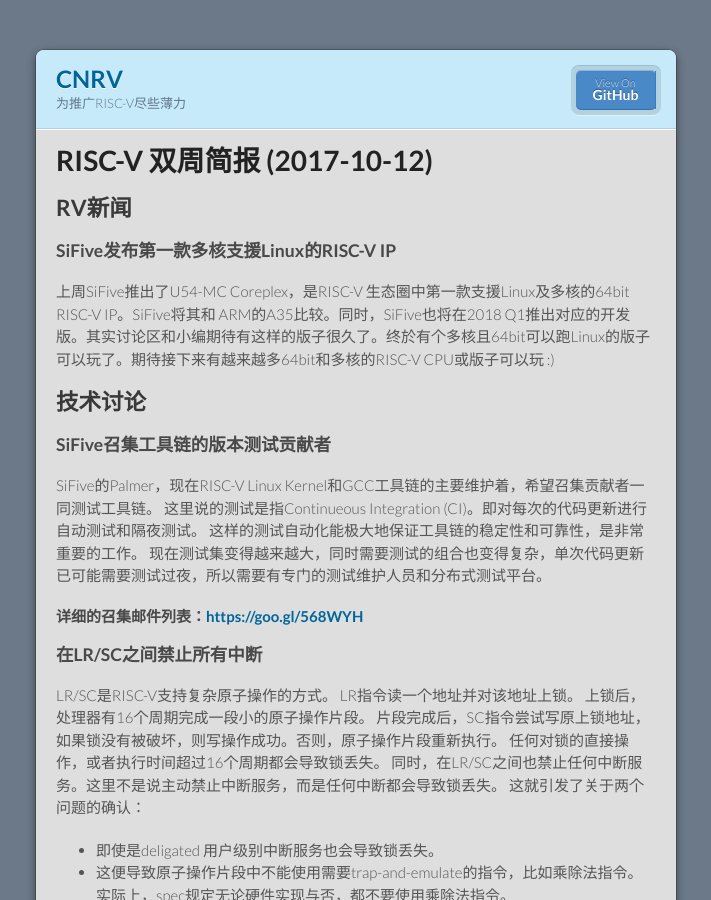
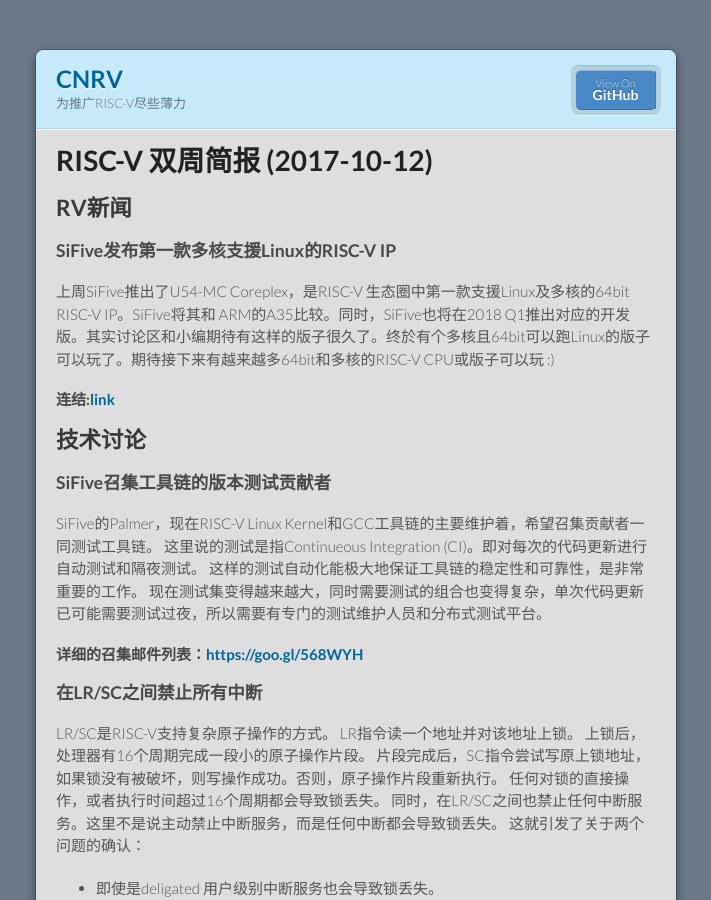
Before and after one commit to cnrv/home, a Jekyll site: the page built from bi-week-rpts/2017-10-12.md, in a window 1280 px wide and 900 px high. Shown: the whole window, without its empty margins (284-995 px from the left). Built offline with Jekyll 4.4.1, drawn with Linux system fonts in a browser that asks for light colours; Markdown is read by kramdown in place of the engine named in the settings; comment, search, counter and statistics services are not loaded; our own code applies the rules of GitHub Pages for plain Markdown files.

Commit message:
加上Sifive Ip的link

```diff
--- a/bi-week-rpts/2017-10-12.md
+++ b/bi-week-rpts/2017-10-12.md
@@ -8,6 +8,8 @@
 
 ### SiFive发布第一款多核支援Linux的RISC-V IP
 上周SiFive推出了U54-MC Coreplex，是RISC-V 生态圈中第一款支援Linux及多核的64bit RISC-V IP。SiFive将其和 ARM的A35比较。同时，SiFive也将在2018 Q1推出对应的开发版。其实讨论区和小编期待有这样的版子很久了。终於有个多核且64bit可以跑Linux的版子可以玩了。期待接下来有越来越多64bit和多核的RISC-V CPU或版子可以玩 :)
+
+#### 连结:[link](https://www.sifive.com/products/risc-v-core-ip/u54-mc/)
 
 ## 技术讨论
 
```
